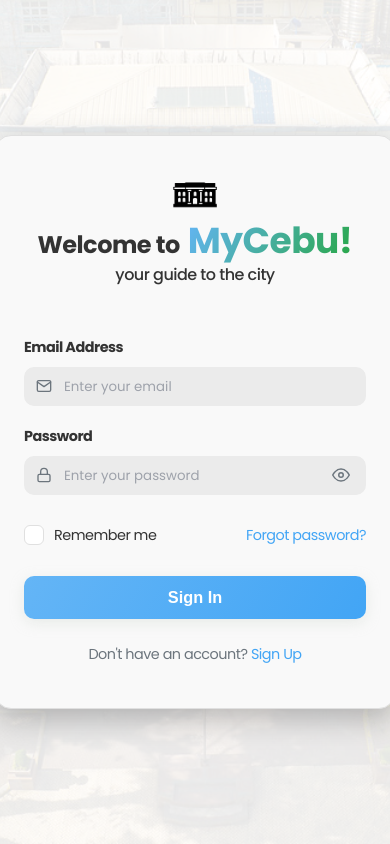
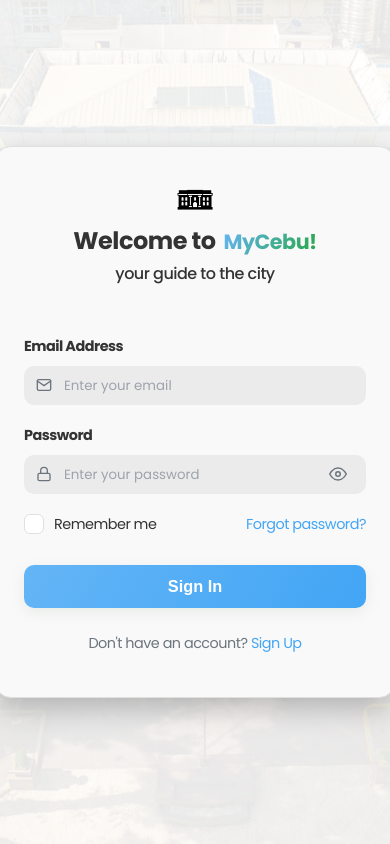
Before and after one commit to mrxception/CSIT327-G1-MyCebu, a Django app: page / in a window 390 px wide. Run offline with Django 5.2, Linux system fonts and the light colour scheme.

Commit message:
feature(login): added responsiveness to UI

```diff
--- a/static/mycebu_app/css/login.css
+++ b/static/mycebu_app/css/login.css
@@ -1,65 +1,64 @@
-body{
+/* changed: use min-height and reset margin for proper layout growth */
+body {
     position: relative;
-    max-height: 100vh;
+    min-height: 100vh;
+    margin: 0;
 }
 
+/* changed: make background fixed and use inset to cover tall pages smoothly */
 body::before {
     content: '';
-    position: absolute;
-    top: 0;
-    left: 0;
-    width: 100%;
-    height: 100%;
+    position: fixed;
+    inset: 0;
     background-image: url("../images/bgreal.jpg");
     background-size: cover;
     background-position: center;
     opacity: 0.1;
     z-index: -1;
+    pointer-events: none;
     overflow: hidden;
 }
 
 header {
     display: grid;
     place-items: center;
+    text-align: center;
 }
 
-header h2 span{
+/* changed: fluid font-size so it scales without media queries */
+header h2 span {
     background-image: linear-gradient(120deg, var(--secondary), var(--primary));
     background-clip: text;
     color: transparent;
     -webkit-background-clip: text;
-    font-size: 1.5em;
+    font-size: clamp(1.25rem, 1rem + 1.2vw, 1.6rem);
     margin-left: 8px;
 }
 
-header h4{
-    margin-top: -25px;
-    margin-bottom: 50px;
+/* changed: use clamp for vertical rhythm */
+header h4 {
+    margin-top: clamp(-20px, -2vh, -12px);
+    margin-bottom: clamp(28px, 6vh, 50px);
     font-weight: 500;
 }
 
+/* changed: fluid logo size */
 header img {
-    width: 50px;
-    height: 50px;
+    width: clamp(40px, 6vw, 56px);
+    height: clamp(40px, 6vw, 56px);
     object-fit: contain;
-    margin-bottom: -20px;
+    margin-bottom: -12px;
 }
 
-header img::before{
-    content: '';
-    position: absolute;
-    top: 0;
-    left: 0;
-    width: 100%;
-    height: 100%;
-    background-color: var(--secondary);
-    z-index: -1;
+/* changed: removed pseudo overlay block on the image to avoid stacking issues */
+header img::before {
+    content: none;
 }
 
 .subtitle {
     margin: 0 0 20px;
     color: var(--muted);
-    font-size: .95rem
+    font-size: 0.95rem;
 }
 
 .field {
@@ -69,7 +68,7 @@
 }
 
 label {
-    font-size: .9rem
+    font-size: 0.9rem;
 }
 
 .input-wrap {
@@ -223,23 +225,65 @@
 }
 
 .btn:disabled {
-    opacity: .6;
-    cursor: not-allowed
+    opacity: 0.6;
+    cursor: not-allowed;
 }
-
 
 .help {
     text-align: center;
     color: var(--muted);
-    font-size: .9rem;
+    font-size: 0.9rem;
 }
 
 .space-6 {
-    gap: 24px
+    gap: 24px;
 }
 
 .error {
     color: red;
-    font-size: .8rem;
+    font-size: 0.8rem;
     margin: 0;
 }
+
+@media (max-width: 480px) {
+    .row {
+        align-items: stretch;
+        gap: 10px;
+        margin-top: 20px;
+    }
+
+    .row a {
+        align-self: flex-start;
+        font-size: 0.9rem;
+    }
+
+    .toggle {
+        width: 32px;
+        height: 32px;
+    }
+
+    .checkbox {
+        width: 18px;
+        height: 18px;
+        font-size: 0.8rem;
+    }
+}
+
+@media (min-width: 768px) {
+    header h4 {
+        margin-bottom: 42px;
+    }
+}
+
+@media (hover: none) and (pointer: coarse) {
+    .toggle {
+        width: 36px;
+        height: 36px;
+    }
+
+    .checkbox {
+        width: 18px;
+        height: 18px;
+        font-size: 0.8rem;
+    }
+}
--- a/templates/mycebu_app/login.html
+++ b/templates/mycebu_app/login.html
@@ -8,8 +8,8 @@
     <meta name="viewport" content="width=device-width, initial-scale=1.0">
     <title>Login - MyCebu</title>
     <link href="https://fonts.googleapis.com/css2?family=Poppins:wght@400;500;700&display=swap" rel="stylesheet">
-    <link rel="stylesheet" href="{% static 'mycebu_app/css/globals.css' %}?v=1.1">
-    <link rel="stylesheet" href="{% static 'mycebu_app/css/login.css' %}?v=1.1">
+    <link rel="stylesheet" href="{% static 'mycebu_app/css/globals.css' %}?v=1.2">
+    <link rel="stylesheet" href="{% static 'mycebu_app/css/login.css' %}?v=1.5">
     <script defer src="{% static 'mycebu_app/js/login.js' %}"></script>
 </head>
 
@@ -89,7 +89,7 @@
                         </label>
                         <label for="remember" style="cursor:pointer">Remember me</label>
                     </div>
-                    <a href="/forgot-password" style="font-size: 0.9em;">Forgot password?</a>
+                    <a href="/forgot-password">Forgot password?</a>
                 </div>
 
 
```
Also changed, not shown: other parts of static/mycebu_app/css/login.css (+18 -15 lines).
